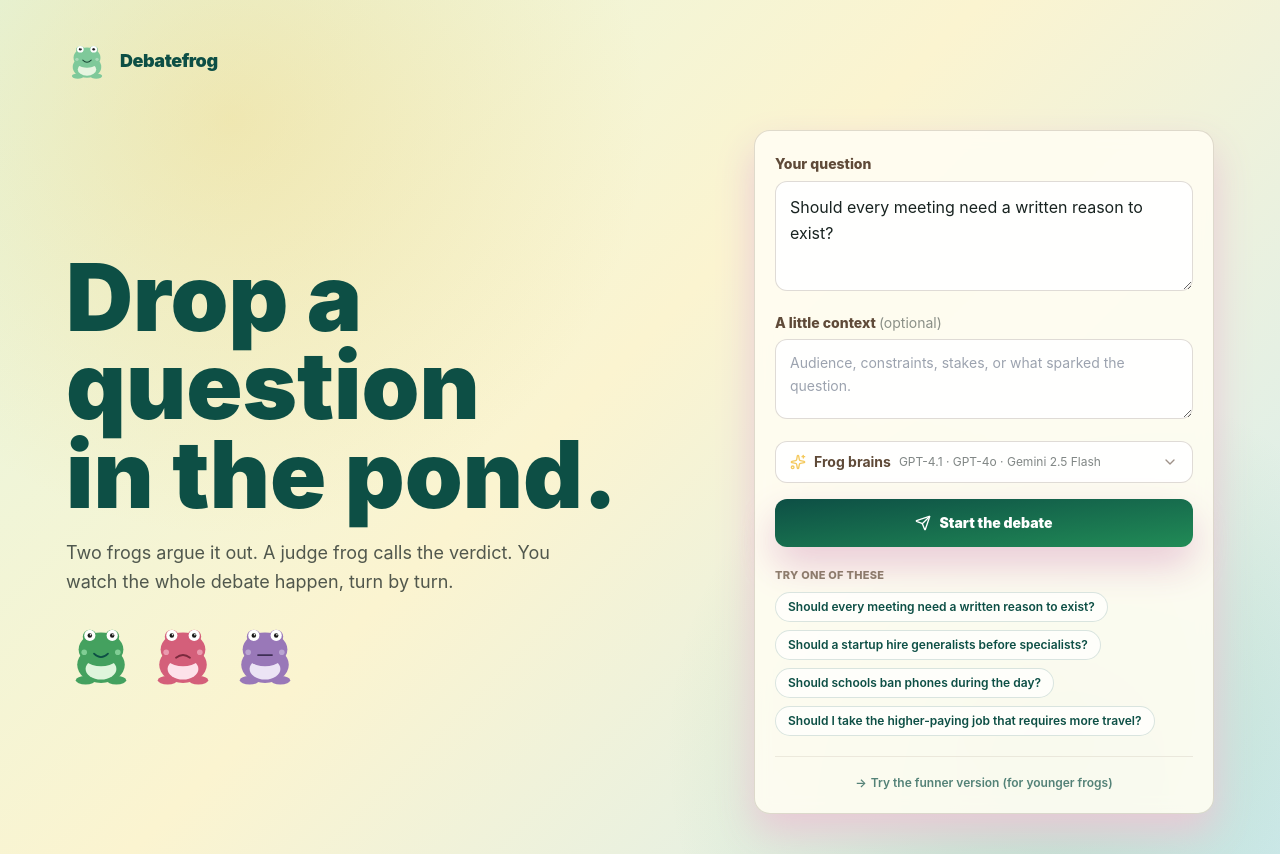
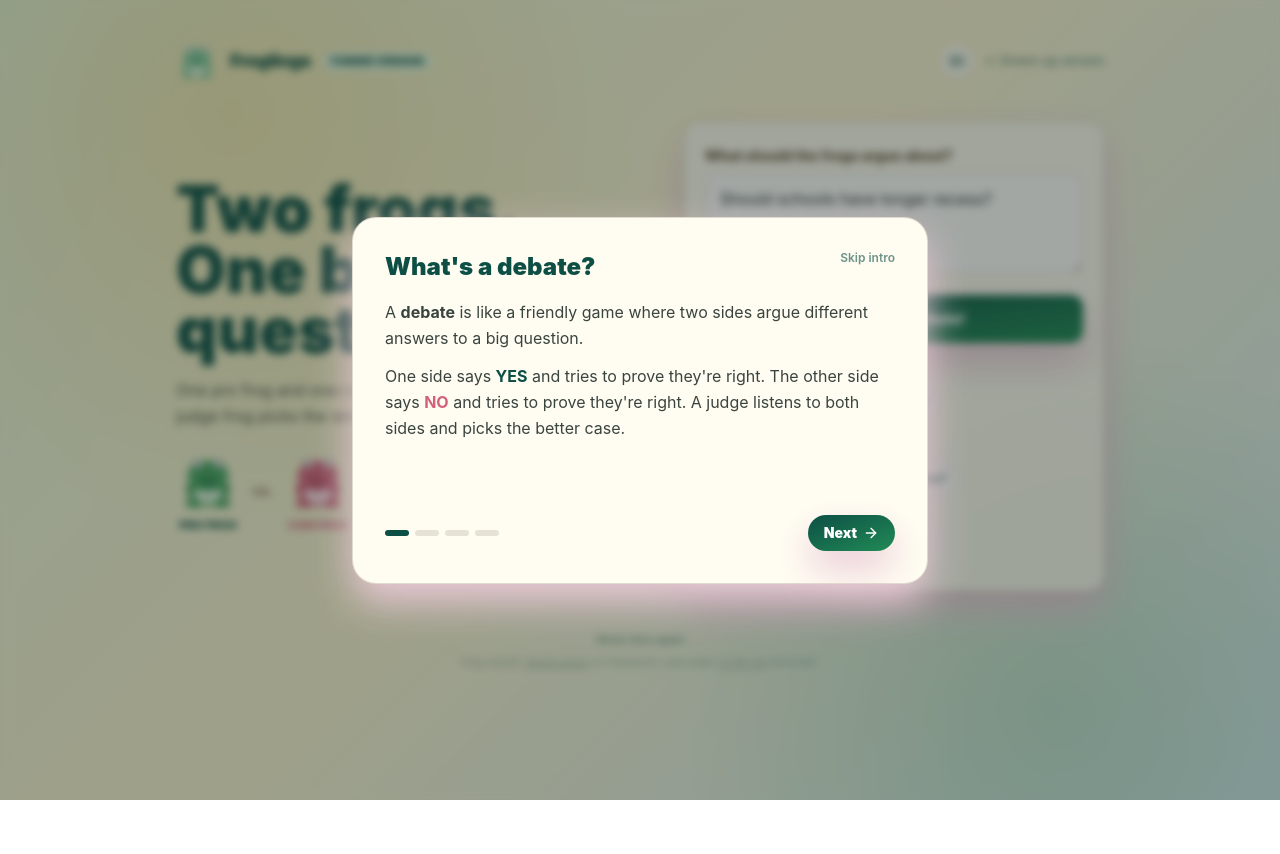
Before and after one commit to polyvise/polyvise-core, a Next.js app in the folder apps/debatefrog-web/: page / in a window 1280 px wide. After the commit the page ends 800 px from the top, so only its background shows below. Built offline with nearby package versions, Linux system fonts and the light colour scheme.

Commit message:
Make Froglings the primary Debatefrog app

```diff
--- a/apps/debatefrog-web/src/app/froglings/page.tsx
+++ /dev/null
@@ -1,5 +0,0 @@
-import { FroglingsWorkspace } from "@/components/froglings-workspace";
-
-export default function FroglingsPage() {
-  return <FroglingsWorkspace />;
-}
--- /dev/null
+++ b/apps/debatefrog-web/src/app/grown-up/page.tsx
@@ -0,0 +1,5 @@
+import { DebatefrogWorkspace } from "@/components/debatefrog-workspace";
+
+export default function GrownUpPage() {
+  return <DebatefrogWorkspace />;
+}
--- a/apps/debatefrog-web/src/app/page.tsx
+++ b/apps/debatefrog-web/src/app/page.tsx
@@ -1,5 +1,5 @@
-import { DebatefrogWorkspace } from "@/components/debatefrog-workspace";
+import { FroglingsWorkspace } from "@/components/froglings-workspace";
 
 export default function Home() {
-  return <DebatefrogWorkspace />;
+  return <FroglingsWorkspace />;
 }
--- a/apps/debatefrog-web/src/components/debatefrog-workspace.tsx
+++ b/apps/debatefrog-web/src/components/debatefrog-workspace.tsx
@@ -490,11 +490,11 @@ function PondHero({
           <Link
             // typed-routes generates the route map at build time; cast keeps
             // tsc happy in CI where .next/types may be stale.
-            href={"/froglings" as Route}
+            href={"/" as Route}
             className="inline-flex items-center gap-1 text-xs font-semibold text-pond/70 transition hover:text-pond"
           >
             <span aria-hidden="true">→</span>
-            <span>Try the funner version (for younger frogs)</span>
+            <span>Back to Froglings</span>
           </Link>
         </div>
       </form>
--- a/apps/debatefrog-web/src/components/froglings-workspace.tsx
+++ b/apps/debatefrog-web/src/components/froglings-workspace.tsx
@@ -374,7 +374,7 @@ export function FroglingsWorkspace() {
             </button>
           ) : null}
           <Link
-            href={"/" as Route}
+            href={"/grown-up" as Route}
             className="text-xs font-semibold text-pond/60 transition hover:text-pond"
           >
             ← Grown-up version
```
